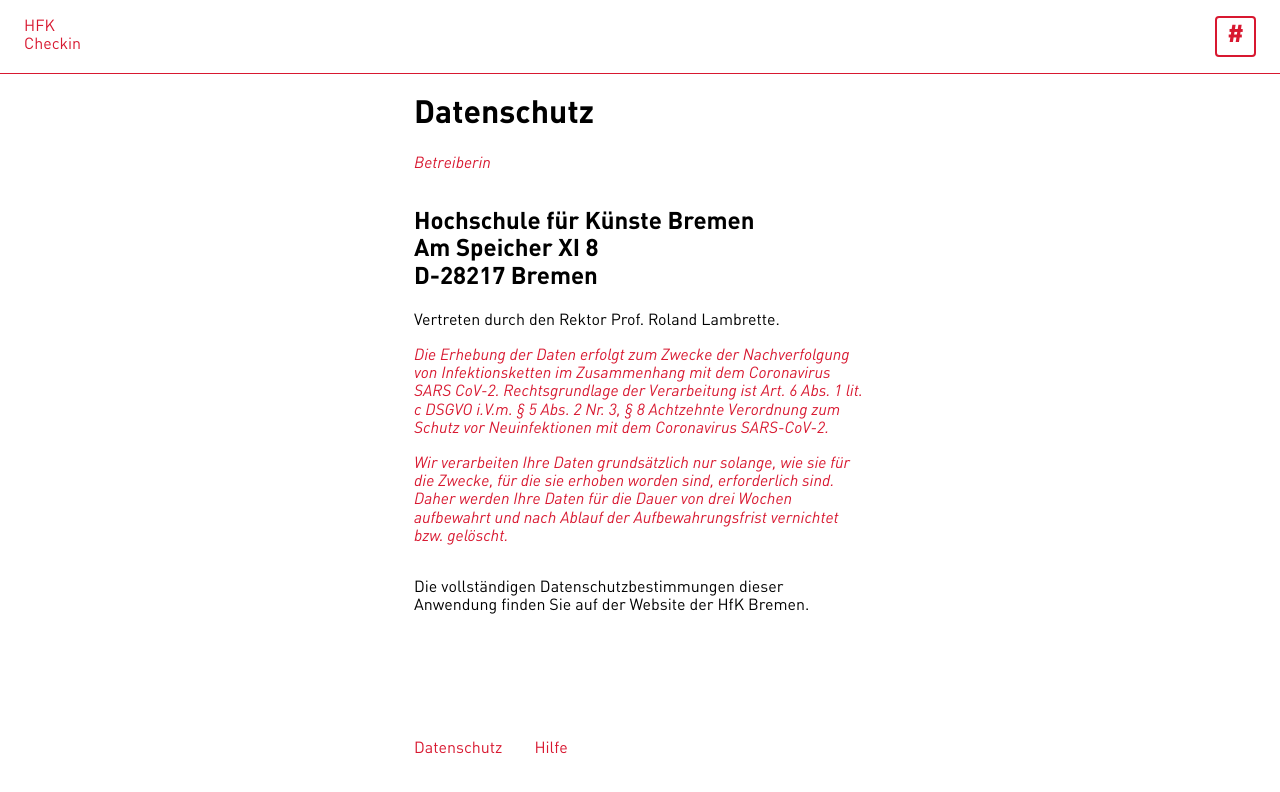
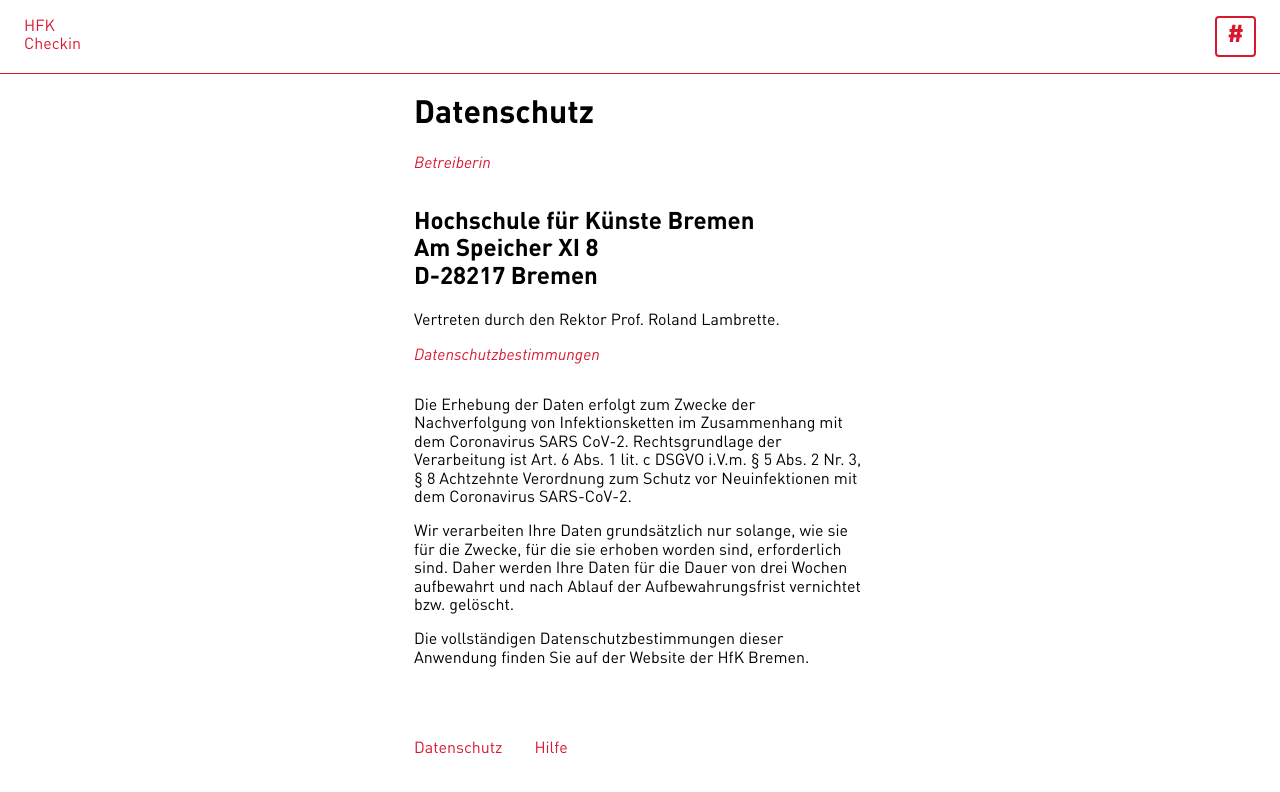
Before and after one commit to digitalmediabremen/hfk-checkin, a Next.js app in the folder frontend/: page /privacy in a window 1280 px wide. Shown: the top 792 px of the page. Built offline with nearby package versions, Linux system fonts and the light colour scheme; no server answers.

Commit message:
Update privacy.tsx

```diff
--- a/frontend/pages/privacy.tsx
+++ b/frontend/pages/privacy.tsx
@@ -21,12 +21,13 @@
             <Text paragraph>
                 Vertreten durch den Rektor Prof. Roland Lambrette.
             </Text>
-            <Notice>
+            <Notice>Datenschutzbestimmungen</Notice>
+            <Text paragraph>
                 Die Erhebung der Daten erfolgt zum Zwecke der Nachverfolgung von Infektionsketten im Zusammenhang mit dem Coronavirus SARS CoV-2. Rechtsgrundlage der Verarbeitung ist Art. 6 Abs. 1 lit. c DSGVO i.V.m. § 5 Abs. 2 Nr. 3, § 8 Achtzehnte Verordnung zum Schutz vor Neuinfektionen mit dem Coronavirus SARS-CoV-2.
-            </Notice>
-            <Notice>
+            </Text>
+            <Text paragraph>
                 Wir verarbeiten Ihre Daten grundsätzlich nur solange, wie sie für die Zwecke, für die sie erhoben worden sind, erforderlich sind. Daher werden Ihre Daten für die Dauer von drei Wochen aufbewahrt und nach Ablauf der Aufbewahrungsfrist vernichtet bzw. gelöscht.
-            </Notice>
+            </Text>
             <Text paragraph>
                 Die <a href="https://www.hfk-bremen.de/sites/default/files/media/2020_info_datenschutz_nutzerinnen_hfk_bremen.pdf" target="_blank">vollständigen Datenschutzbestimmungen</a> dieser Anwendung finden Sie auf der Website der HfK Bremen.
             </Text>
```
